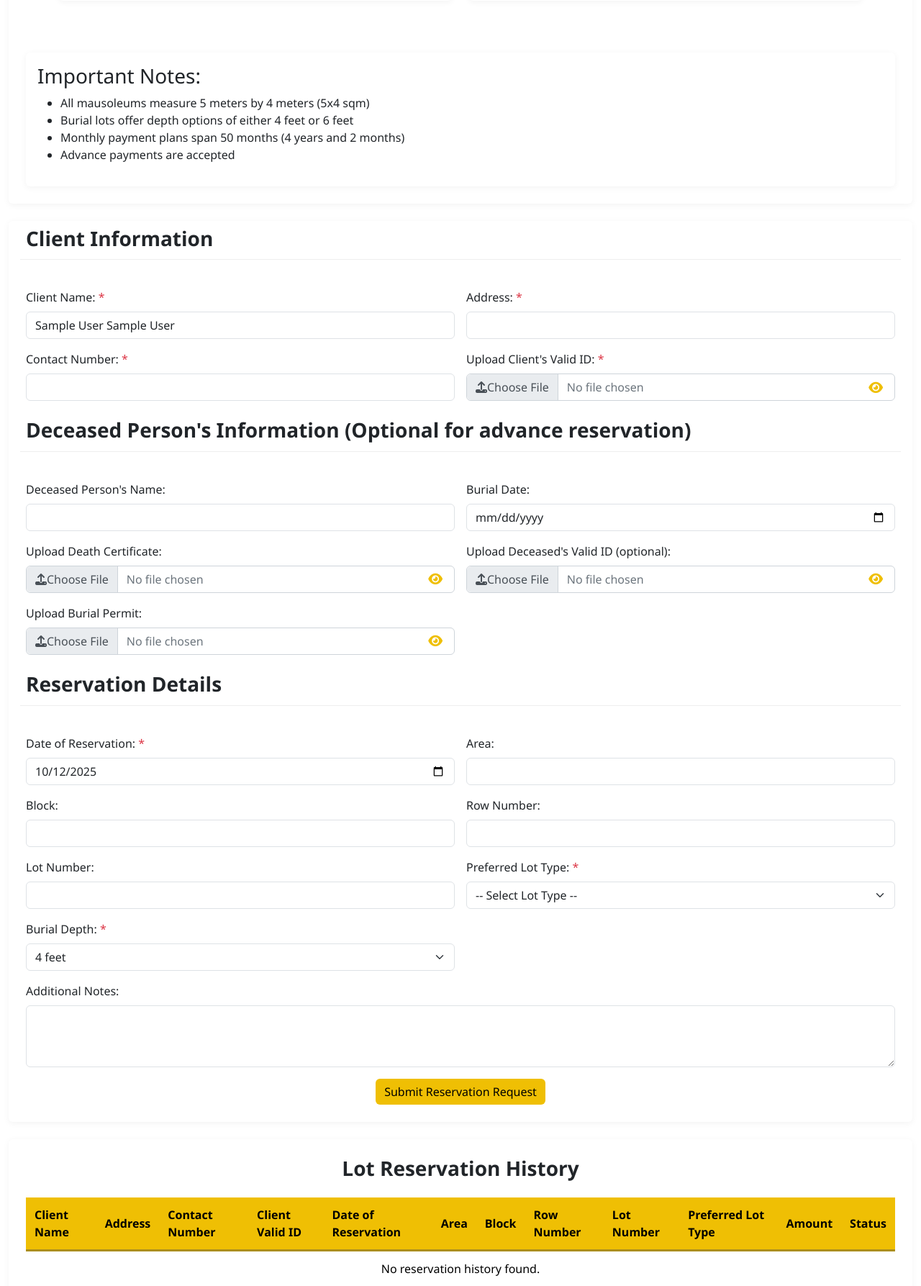
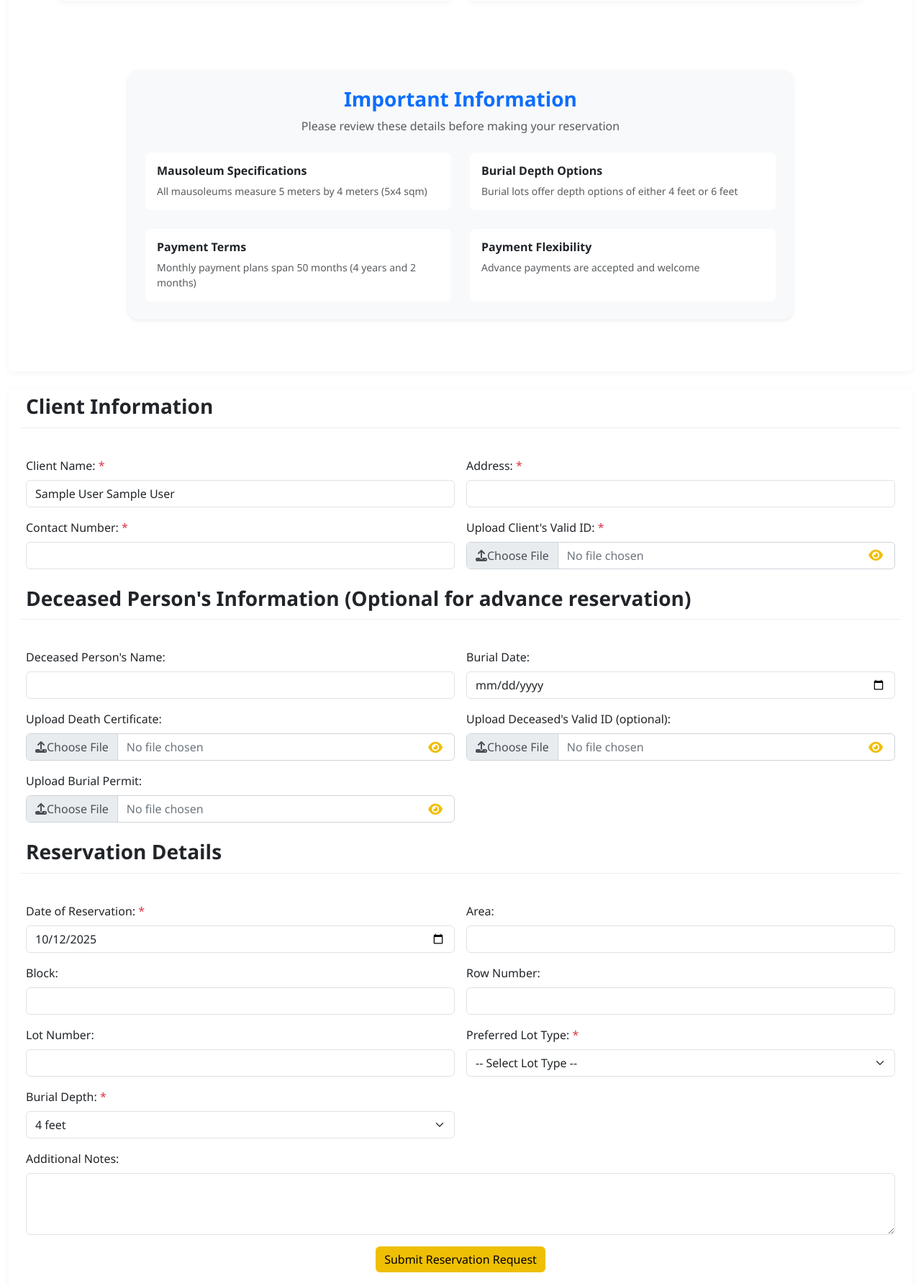
Before and after one commit to MiriamVega-proof/stJohnCmsApp, a PHP site: page /stJohnCmsApp/frontend/client/lotReservation/lotReservation.php in a window 1280 px wide. Shown: the part 1380-3167 px from the top of the page at 72% size. Run offline with PHP 8.4, Linux system fonts and the light colour scheme; the visitor is signed in with stand-in values (Sample User, id 1); data that the repository does not hold is empty; some libraries are stand-ins or nearby versions.

Commit message:
changed design on import information section

```diff
--- a/cmsApp/frontend/client/lotReservation/lotReservation.php
+++ b/cmsApp/frontend/client/lotReservation/lotReservation.php
@@ -193,14 +193,47 @@ if (!isset($_SESSION['user_id']) || !isset($_SESSION['email'])) {
                         </div>
                     </div>
 
-                    <div class="instructions card p-3 mt-4">
-                        <h3>Important Notes:</h3>
-                        <ul>
-                            <li>All mausoleums measure 5 meters by 4 meters (5x4 sqm)</li>
-                            <li>Burial lots offer depth options of either 4 feet or 6 feet</li>
-                            <li>Monthly payment plans span 50 months (4 years and 2 months)</li>
-                            <li>Advance payments are accepted</li>
-                        </ul>
+                    <div class="container my-5">
+                        <div class="row justify-content-center">
+                            <div class="col-lg-10">
+                                <div class="bg-light rounded-4 p-4 border-0 shadow-sm">
+                                    <div class="text-center mb-4">
+                                        <h3 class="fw-bold text-primary mb-2">Important Information</h3>
+                                        <p class="text-muted mb-0">Please review these details before making your reservation</p>
+                                    </div>
+
+                                    <div class="row g-4">
+                                        <div class="col-md-6">
+                                            <div class="bg-white rounded-3 p-3 h-100 border border-light">
+                                                <h6 class="fw-semibold text-dark mb-2">Mausoleum Specifications</h6>
+                                                <p class="text-muted mb-0 small">All mausoleums measure 5 meters by 4 meters (5x4 sqm)</p>
+                                            </div>
+                                        </div>
+
+                                        <div class="col-md-6">
+                                            <div class="bg-white rounded-3 p-3 h-100 border border-light">
+                                                <h6 class="fw-semibold text-dark mb-2">Burial Depth Options</h6>
+                                                <p class="text-muted mb-0 small">Burial lots offer depth options of either 4 feet or 6 feet</p>
+                                            </div>
+                                        </div>
+
+                                        <div class="col-md-6">
+                                            <div class="bg-white rounded-3 p-3 h-100 border border-light">
+                                                <h6 class="fw-semibold text-dark mb-2">Payment Terms</h6>
+                                                <p class="text-muted mb-0 small">Monthly payment plans span 50 months (4 years and 2 months)</p>
+                                            </div>
+                                        </div>
+
+                                        <div class="col-md-6">
+                                            <div class="bg-white rounded-3 p-3 h-100 border border-light">
+                                                <h6 class="fw-semibold text-dark mb-2">Payment Flexibility</h6>
+                                                <p class="text-muted mb-0 small">Advance payments are accepted and welcome</p>
+                                            </div>
+                                        </div>
+                                    </div>
+                                </div>
+                            </div>
+                        </div>
                     </div>
                 </div>
             </div>
```
